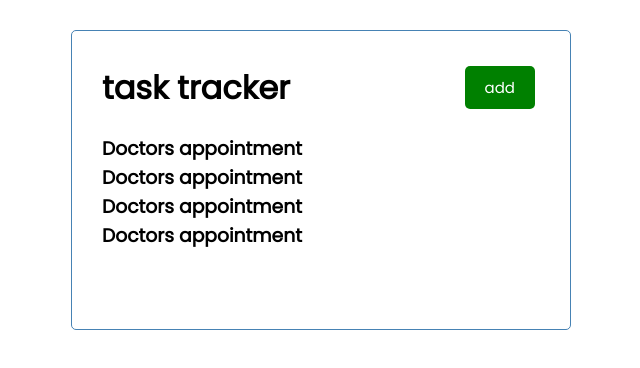
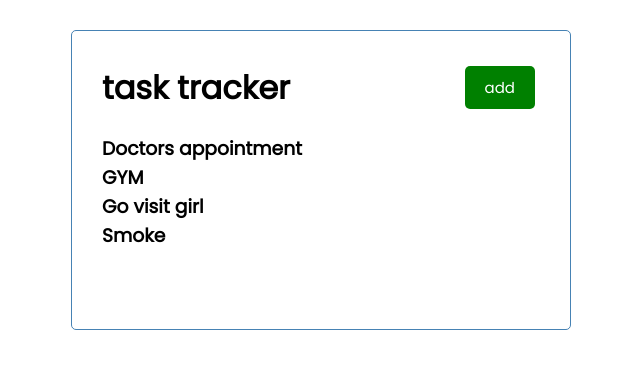
Before and after one commit to gersonbarajas62/react-task-tracker, a React (Create React App) app: page / in a window 1280 px wide. Shown: the top 368 px of the page, without its empty margins (319-959 px from the left). Built offline with nearby package versions, Linux system fonts and the light colour scheme; the HTML template or start-up script is replaced by a standard one.

Commit message:
Task created

```diff
--- a/src/App.js
+++ b/src/App.js
@@ -1,14 +1,40 @@
 import Header from './components/Header';
-import Task from './components/Tasks';
-
+import Tasks from './components/Tasks';
+import { useState } from "react"
 
 function App() {
+  const [task, setTask] = useState([
+    {
+      id: 1,
+      text: 'Doctors appointment',
+      day: 'feb 5th at 2:30PM',
+      reminder:  true,
+    },
+    {
+      id: 2,
+      text: 'GYM',
+      day: 'feb 5th at 2:30PM',
+      reminder:  true,
+    },
+    {
+      id: 3,
+      text: 'Go visit girl',
+      day: 'feb 5th at 2:30PM',
+      reminder:  true,
+    },
+    {
+      id: 4,
+      text: 'Smoke',
+      day: 'feb 5th at 2:30PM',
+      reminder:  true,
+    }
+  ])
 
   return (
     <div className="container">
 
       <Header />
-      <Task />
+      <Tasks tasks={task}/>
     </div>
   );
 }
--- a/src/components/Button.js
+++ b/src/components/Button.js
@@ -16,7 +16,7 @@ const Button = ({color, text, onClick}) => {
 
 Button.defaultProps = {
     color: 'steelblue'
-},
+}
 
 Button.propTypes = {
     text: PropTypes.string,
--- a/src/components/Tasks.js
+++ b/src/components/Tasks.js
@@ -1,37 +1,12 @@
-const task = [
-  {
-    id: 1,
-    text: 'Doctors appointment',
-    day: 'feb 5th at 2:30PM',
-    reminder:  true,
-  },
-  {
-    id: 2,
-    text: 'Doctors appointment',
-    day: 'feb 5th at 2:30PM',
-    reminder:  true,
-  },
-  {
-    id: 3,
-    text: 'Doctors appointment',
-    day: 'feb 5th at 2:30PM',
-    reminder:  true,
-  },
-  {
-    id: 4,
-    text: 'Doctors appointment',
-    day: 'feb 5th at 2:30PM',
-    reminder:  true,
-  }
-]
+const Tasks = ({ tasks }) => {
 
-const Task = () => {
   return (
     <>
-      {task.map((task)=> (
-      <h3 key={task.id}>{task.text}</h3>))}
+      {tasks.map((task)=> (
+      <h3 key={task.id}>{task.text}</h3>
+      ))}
     </>
   )
 }
 
-export default Task
+export default Tasks
```
Also changed, not shown: src/components/Task.js (added).
